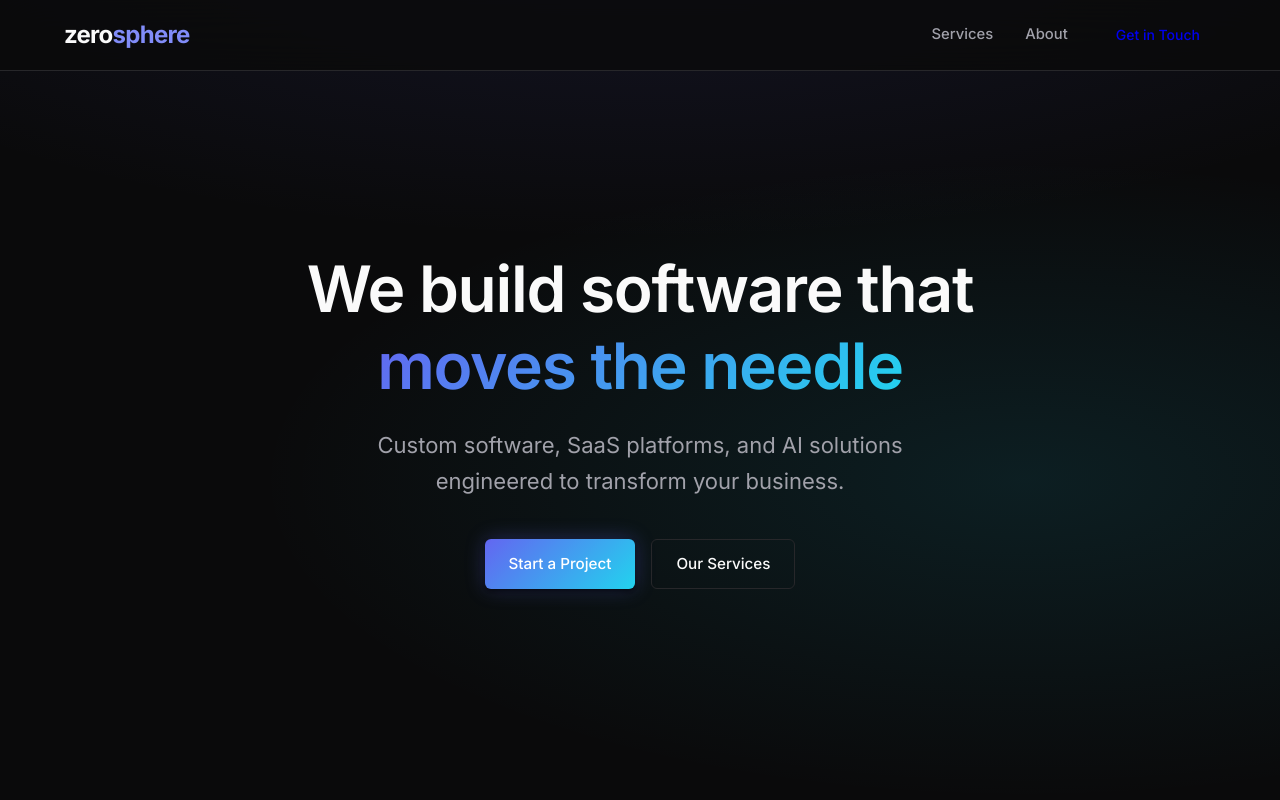
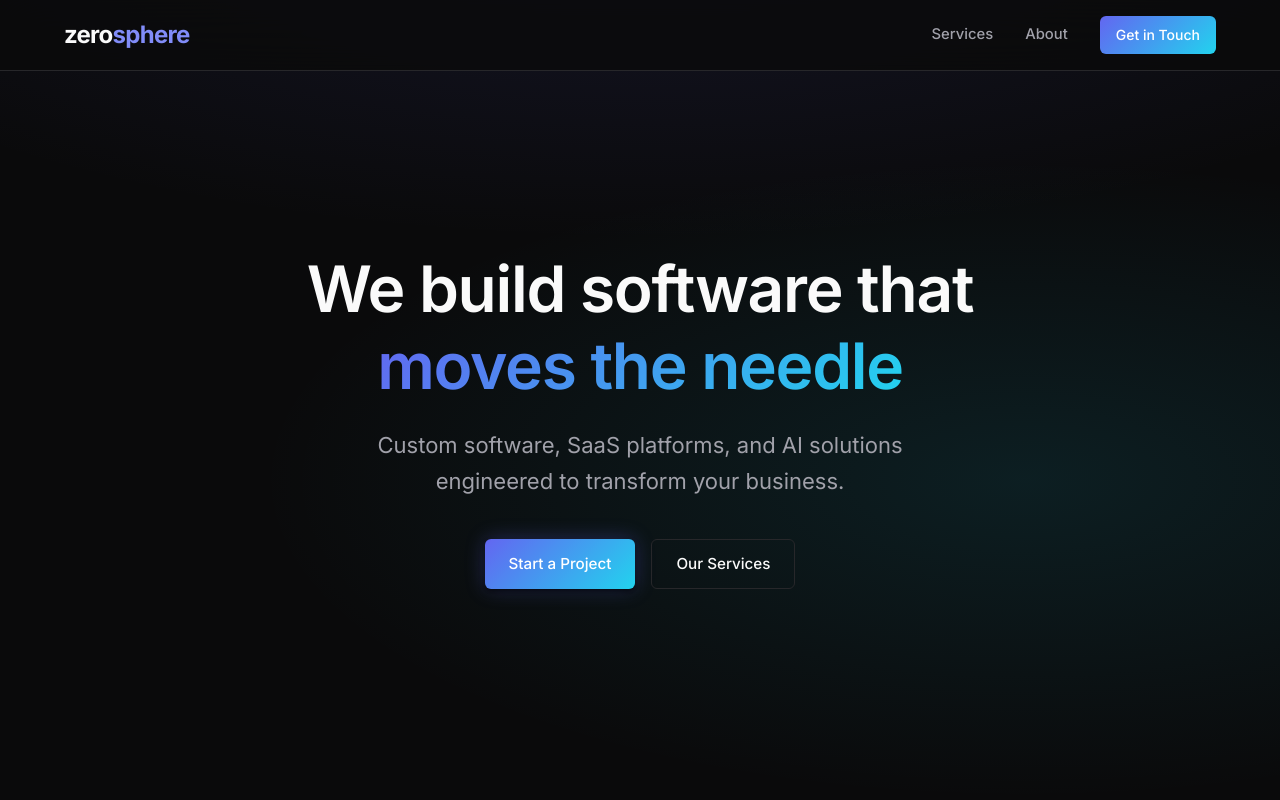
Before and after one commit to billgloff/zerosphere, a plain HTML site: page index.html in a window 1280 px wide. Shown: the top 800 px of the page. Drawn offline with Linux system fonts and the light colour scheme.

Commit message:
Fix nav button contrast - add gradient background

```diff
--- a/styles.css
+++ b/styles.css
@@ -107,6 +107,8 @@ p {
 .btn-nav {
     padding: 8px 16px;
     font-size: 0.875rem;
+    background: var(--gradient-primary);
+    color: white;
 }
 
 .btn-full {
```
